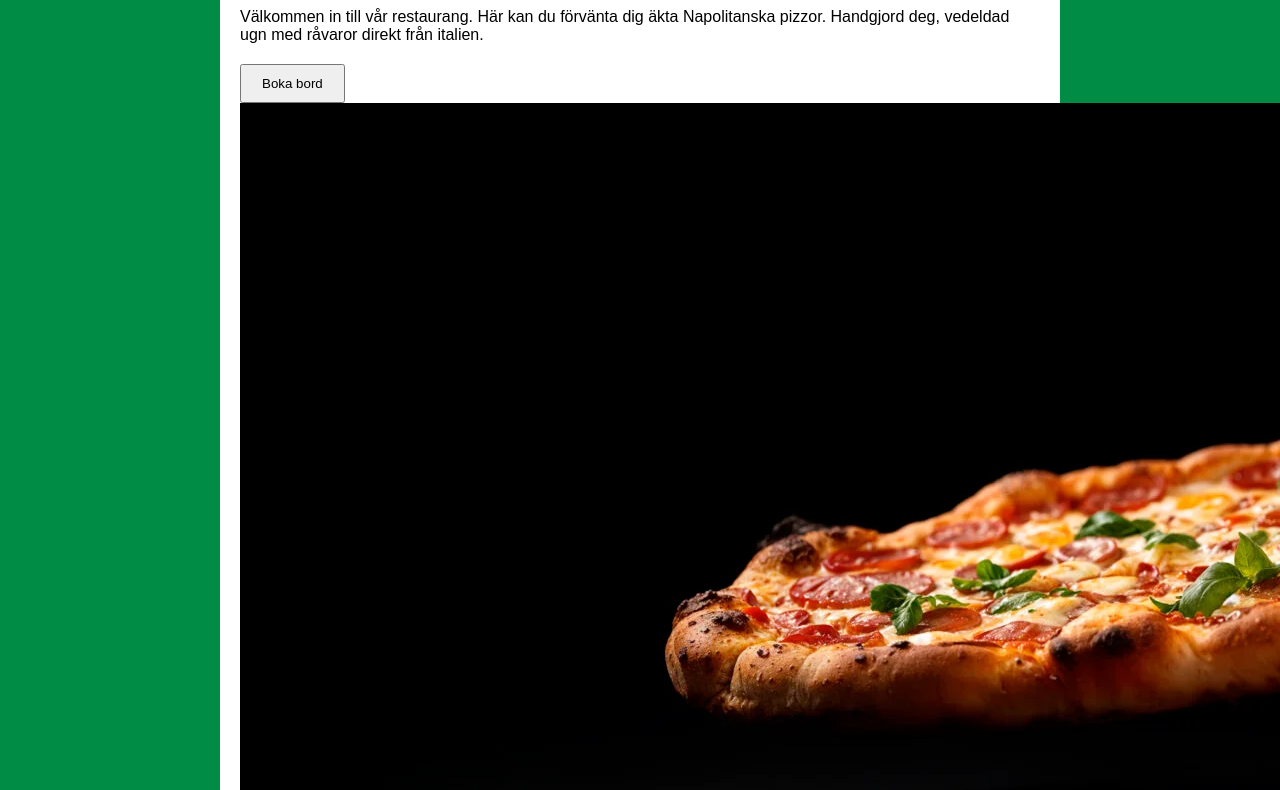
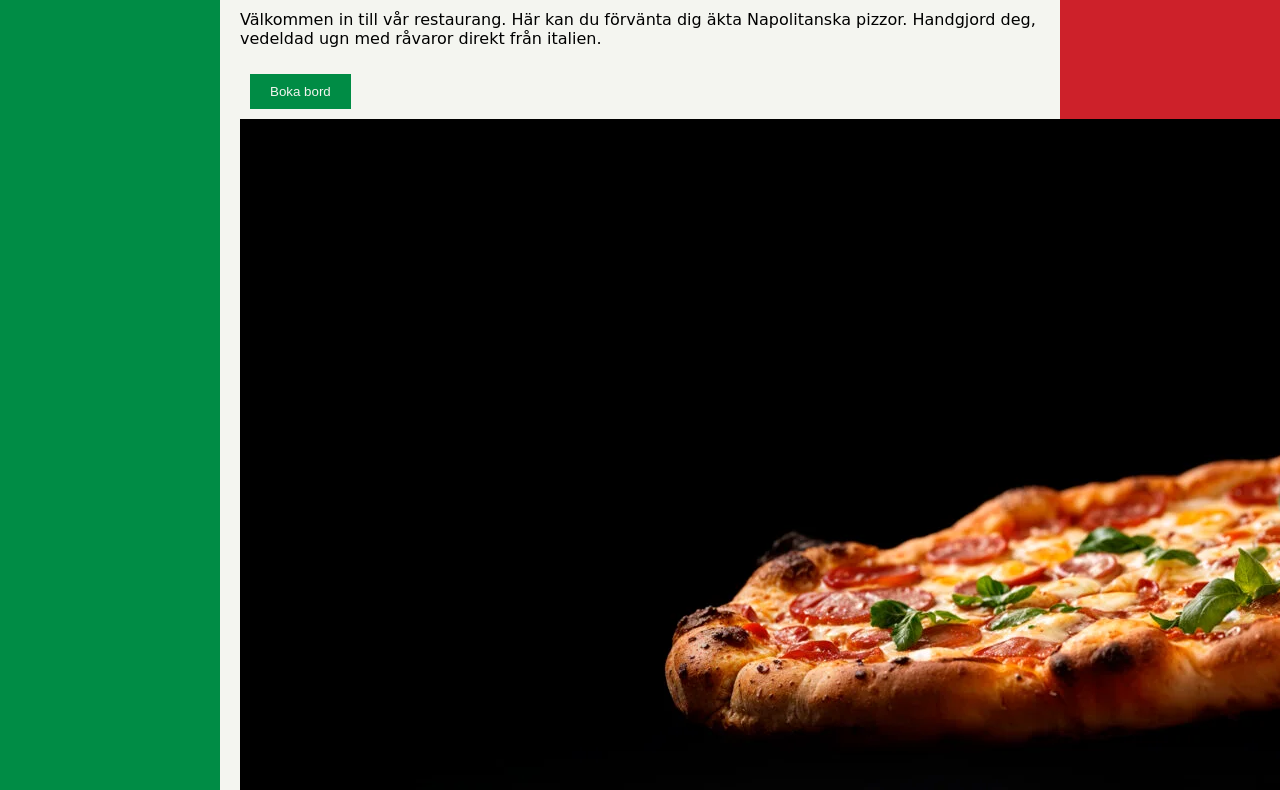
Before and after one commit to Alfons-ES/backendlabb4, a plain HTML site: page client/index.html in a window 1280 px wide. Shown: the part 163-953 px from the top of the page. Drawn offline with Linux system fonts and the light colour scheme.

Commit message:
styling och fix

```diff
--- /dev/null
+++ b/client/stylemedarbetare.css
@@ -0,0 +1,33 @@
+body {
+    font-family: sans-serif;
+    max-width: 400px;
+    margin: 60px auto;
+    padding: 0 20px;
+}
+
+input {
+    display: block;
+    width: 100%;
+    margin: 8px 0;
+    padding: 10px;
+    font-size: 16px;
+    box-sizing: border-box;
+}
+
+button {
+    padding: 10px 20px;
+    margin: 4px 4px 0 0;
+    cursor: pointer;
+    background-color: rgb(255, 255, 255);
+    color: rgb(0, 0, 0);
+    border-radius: 5px;
+}
+
+#msg {
+    color: red;
+    margin-top: 10px;
+}
+
+#dashboard {
+    display: none;
+}
--- a/client/styles.css
+++ b/client/styles.css
@@ -1,16 +1,17 @@
 body {
-    font-family: sans-serif;
+    font-family: "Apple Chancery", "Lucida Handwriting", cursive;
     margin: 0;
     padding: 0;
-    background-color: #008C45;
+    background-image: linear-gradient(to right, #008C45 0%, #008C45 50%, #CD212A 50%, #CD212A 100%);
 }
 
 main {
 
-    background-color: white;
+    background-color: #F4F5F0;
     max-width: 800px;
     margin: 0px auto;
     padding: 0px 20px;
+    min-height: 100vh;
 }
 
 main h1 {
@@ -20,7 +21,7 @@ main h1 {
 }
 
 header {
-    background-color: brown;
+    background-color: rgb(59, 8, 8);
     margin-top: 0;
     color: white;
     padding: 40px;
@@ -46,7 +47,10 @@ input {
 
 button {
     padding: 10px 20px;
-    margin: 4px 4px 0 0;
+    margin: 10px;
+    background-color: #008C45;
+    border: none;
+    color: #F4F5F0;
     cursor: pointer;
 }
 
```
Also changed, not shown: client/login.html (+8 -9 lines), client/om.html (+2 -1 lines).
